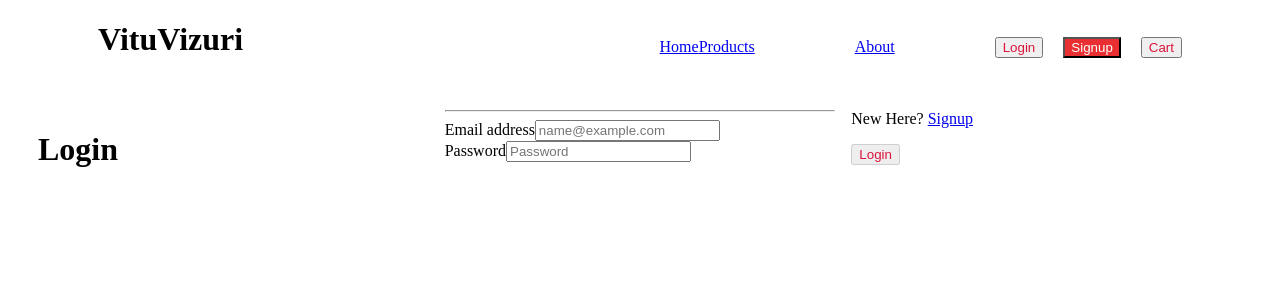
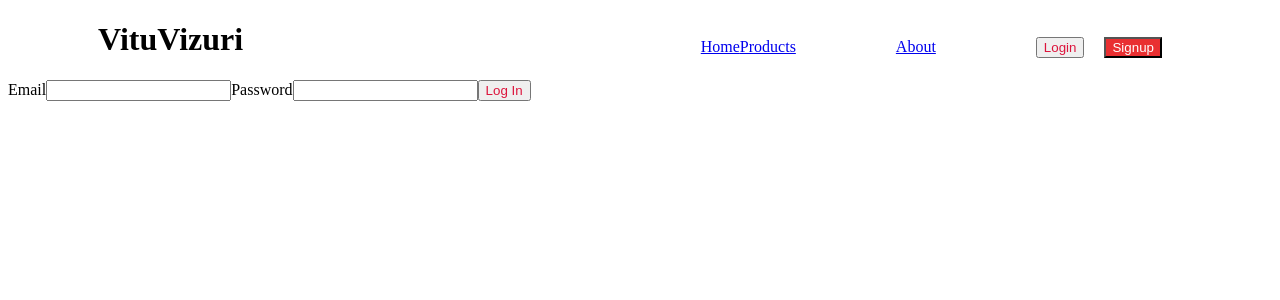
Before and after one commit to Monica-Macharia/vitu, a React (Create React App) app in the folder client/: page /Login in a window 1280 px wide. Shown: the top 300 px of the page. Built offline with nearby package versions, Linux system fonts and the light colour scheme; the HTML template or start-up script is replaced by a standard one.

Commit message:
Cart inside login & logout

```diff
--- a/client/package.json
+++ b/client/package.json
@@ -3,7 +3,7 @@
   "version": "0.1.0",
   "private": true,
   "proxy": "http://localhost:3000",
-  "secure":false,
+  "secure": false,
   "dependencies": {
     "@testing-library/jest-dom": "^5.16.5",
     "@testing-library/react": "^13.4.0",
--- a/client/src/App.js
+++ b/client/src/App.js
@@ -11,7 +11,8 @@ import About from './About.js';
 // import Footer from './Footer.js';
 import Login from './Login.js';
 import Signup from './Signup.js';
-  import Cart from './Cart.js';
+
+import Dashboard from './Dashboard';
 
 function App() {
   return (
@@ -25,7 +26,8 @@ function App() {
          <Route path="/About" element={<About />}/>
         <Route path="/Login" element={<Login />}/>
         <Route path="/Signup" element={<Signup />}/>
-        <Route path="/Cart" element={<Cart />}/>
+
+        <Route path="Login/Dashboard" element={<Dashboard />}/>
       </Routes>
     {/* {<Footer/>} */}
        </div>
--- a/client/src/Cart.js
+++ b/client/src/Dashboard.js
@@ -1,22 +1,31 @@
+import React from 'react';
+import { useNavigate } from 'react-router-dom'
 import {useEffect, useState} from 'react'
 import './Cart.css';
 import CartItem from './CartItems';
 
+function Dashboard(){
 
-export default function Cart() {
+
     const [purchases, setPurchases] =useState([])
     useEffect(fetchPurchases, [])
+
 
     function fetchPurchases(){
         fetch('/purchases')
         .then(r => r.json())
         .then(data => setPurchases(data))
     }
-
+    const navigate = useNavigate();
+    const handlelogout = () => {
+    navigate('/login')
+    }
 
 
     return (
         <div>
+
+            Welcome!
             <h1 className='cart-title'><strong>Cart</strong></h1>
             <div className='header-separator'></div>
             <div className='purchasesholder'>
@@ -34,6 +43,12 @@ export default function Cart() {
                 <strong id='summary-header'>Order Summary</strong>
                 <button className='checkout-button'><strong>Checkout</strong></button>
             </div>
+            <input
+        type="button"
+        value="Logout"
+        onClick={handlelogout}/>
         </div>
     )
 }
+
+export default Dashboard;
--- a/client/src/Login.js
+++ b/client/src/Login.js
@@ -1,50 +1,65 @@
-import React from "react";
-import { Link } from "react-router-dom";
-// import { Footer, Navbar } from "../components";
+import React, {useState} from 'react';
+import { useNavigate } from 'react-router-dom'
 
-const Login = () => {
+function Login(props){
+
+  const [email, setEmail] = useState("");
+  const [password, setPassword] = useState("");
+    // const [error, setError] = useState(null)
+   const navigate = useNavigate();
+
+
+
+    const handleLogin = () =>{
+        navigate('./Dashboard');
+    }
+//     function onLogin(e) {
+//       e.preventDefault();
+//       fetch("/login", {
+//           method: "POST",
+//           headers: {
+//               "Content-Type": "application/json",
+
+//           },
+//           body: JSON.stringify({
+//               email,
+//               password,
+//           }),
+//       })
+//       .then((r) => r.json())
+//       .then(onLogin);
+//   }
   return (
-    <>
-      {/* <Navbar /> */}
-      <div className="container my-3 py-3">
-        <h1 className="text-center">Login</h1>
-        <hr />
-        <div class="row my-4 h-100">
-          <div className="col-md-4 col-lg-4 col-sm-8 mx-auto">
-            <form>
-              <div class="my-3">
-                <label for="display-4">Email address</label>
-                <input
-                  type="email"
-                  class="form-control"
-                  id="floatingInput"
-                  placeholder="name@example.com"
-                />
-              </div>
-              <div class="my-3">
-                <label for="floatingPassword display-4">Password</label>
-                <input
-                  type="password"
-                  class="form-control"
-                  id="floatingPassword"
-                  placeholder="Password"
-                />
-              </div>
-              <div className="my-3">
-                <p>New Here? <Link to="/register" className="text-decoration-underline text-info">Signup</Link> </p>
-              </div>
-              <div className="text-center">
-                <button class="my-2 mx-auto btn btn-dark" type="submit" disabled>
-                  Login
-                </button>
-              </div>
-            </form>
-          </div>
-        </div>
-      </div>
-      {/* <Footer /> */}
-    </>
+    //   <form onSubmit={handleSubmit}>
+
+         <form>
+          <label htmlFor="email">Email</label>
+         <input
+              type="text"
+              id="email"
+              value={email}
+              onChange={(e) => setEmail(
+                  e.target.value
+              )}
+              required/>
+              <label htmlFor="password">Password</label>
+         <input
+              type="text"
+              id="password"
+              value={password}
+              onChange={(e) => setPassword(
+                  e.target.value
+              )}
+              required/>
+              {/* {error && <div className="error">{error}</div>} */}
+
+              <button type="submit" onClick={handleLogin}> {" "}
+        Log In{" "}</button>
+              </form>
+
+
+
+
   );
-};
-
+}
 export default Login;
--- a/client/src/NavBar.js
+++ b/client/src/NavBar.js
@@ -12,7 +12,7 @@ function NavBar(){
             {/* <NavLink to ="./Contact" exact = "true" className= "contact">Contact</NavLink> */}
             <NavLink to ="./Login" exact = "true" className= "login"><button>Login</button></NavLink>
             <NavLink to ="./Signup" exact = "true" className= "signup"><button className= "color">Signup</button></NavLink>
-            <NavLink to ="./Cart" exact = "true" className= "cart"><button>Cart</button></NavLink>
+
         </nav>
         </div>
 
--- a/client/src/Signup.js
+++ b/client/src/Signup.js
@@ -1,58 +1,72 @@
-import React from 'react'
-// import { Footer, Navbar } from "../components";
-import { Link } from 'react-router-dom';
-const Signup = () => {
-    return (
-        <>
-            {/* <Navbar /> */}
-            <div className="container my-3 py-3">
-                <h1 className="text-center">Signup</h1>
-                <hr />
-                <div class="row my-4 h-100">
-                    <div className="col-md-4 col-lg-4 col-sm-8 mx-auto">
-                        <form>
-                            <div class="form my-3">
-                                <label for="Name">Full Name</label>
-                                <input
-                                    type="email"
-                                    class="form-control"
-                                    id="Name"
-                                    placeholder="Enter Your Name"
-                                />
-                            </div>
-                            <div class="form my-3">
-                                <label for="Email">Email address</label>
-                                <input
-                                    type="email"
-                                    class="form-control"
-                                    id="Email"
-                                    placeholder="name@example.com"
-                                />
-                            </div>
-                            <div class="form  my-3">
-                                <label for="Password">Password</label>
-                                <input
-                                    type="password"
-                                    class="form-control"
-                                    id="Password"
-                                    placeholder="Password"
-                                />
-                            </div>
-                            <div className="my-3">
-                                <p>Already has an account? <Link to="/login" className="text-decoration-underline text-info">Login</Link> </p>
-                            </div>
-                            <div className="text-center">
-                                <button class="my-2 mx-auto btn btn-dark" type="submit" disabled>
-                                    Signup
-                                </button>
-                            </div>
-                        </form>
-                    </div>
-                </div>
-            </div>
-            {/* <Footer /> */}
-        </>
-    )
+// import React, {useState} from 'react';
+
+
+function Signup(){
+//     const [name, setName] = useState("");
+//     const [gender, setGender] = useState("");
+//     const [email, setEmail] = useState("");
+//     const [password, setPassword] = useState("");
+
+//     function handleSubmit(e) {
+//         e.preventDefault();
+//         fetch("/signup", {
+//             method: "POST",
+//             headers: {
+//                 "Content-Type": "application/json",
+
+//             },
+//             body: JSON.stringify({
+//                 name,
+//                 gender,
+//                 email,
+//                 password,
+//             }),
+//         })
+//         .then((r) => r.json())
+//         .then(onLogin);
+//     }
+//     return (
+//         <form onSubmit={handleSubmit}>
+//            <label htmlFor="name">Name</label>
+//            <input
+//                 type="text"
+//                 id="name"
+//                 value={name}
+//                 onChange={(e) => setName(
+//                     e.target.value
+//                 )}/>
+//             <label htmlFor="gender">Gender</label>
+//            <input
+//                 type="text"
+//                 id="gender"
+//                 value={gender}
+//                 onChange={(e) => setGender(
+//                     e.target.value
+//                 )}/>
+//             <label htmlFor="email">Email</label>
+//            <input
+//                 type="text"
+//                 id="email"
+//                 value={email}
+//                 onChange={(e) => setEmail(
+//                     e.target.value
+//                 )}/>
+//                 <label htmlFor="password">Password</label>
+//            <input
+//                 type="text"
+//                 id="password"
+//                 value={password}
+//                 onChange={(e) => setPassword(
+//                     e.target.value
+//                 )}/>
+
+//                 <button type="submit">Submit</button>
+//                 </form>
+
+
+
+
+//     );
 }
 
 export default Signup
```
